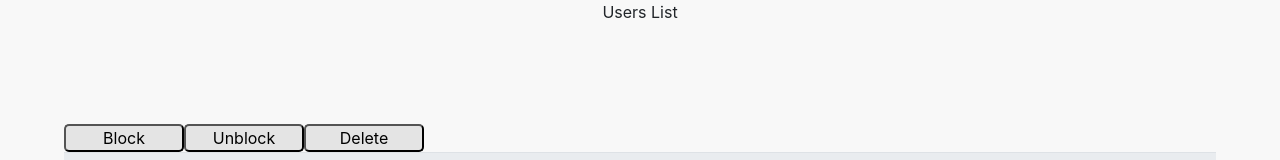
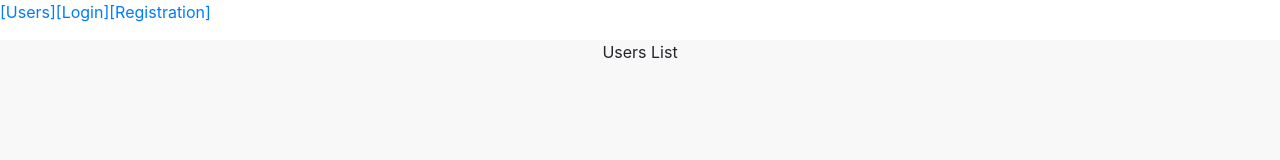
Before and after one commit to Funny-cake/04-admin-tool, a React app in the folder client/: page / in a window 1280 px wide. Shown: the top 160 px of the page. Built offline with nearby package versions, Linux system fonts and the light colour scheme; no server answers.

Commit message:
add simple navigation

```diff
--- a/client/src/app.jsx
+++ b/client/src/app.jsx
@@ -1,6 +1,6 @@
 import React from 'react';
 import ReactDOM from 'react-dom';
-import { BrowserRouter, Switch, Route } from "react-router-dom";
+import { NavLink, BrowserRouter, Switch, Route } from "react-router-dom";
 
 import UsersPage from './components/users-page/users-page.component';
 import LoginPage from './components/login-page/login-page.component';
@@ -13,6 +13,32 @@ ReactDOM.render(
 	<Provider store={store}>
 		<div>
 			<BrowserRouter basename="/04-admin-tool">
+				<nav>
+					<ul>
+						<li style={{display: "inline"}}>
+							<NavLink
+								to="/"
+							>
+								[Users]
+							</NavLink>
+						</li>
+						<li style={{display: "inline"}}>
+							<NavLink
+								to="/login"
+							>
+								[Login]
+							</NavLink>
+						</li>
+						<li style={{display: "inline"}}>
+							<NavLink
+								to="/registration"
+							>
+								[Registration]
+							</NavLink>
+						</li>
+					</ul>
+				</nav>
+
 				<Switch>
 					<Route exact path="/">
 						<UsersPage />
```
